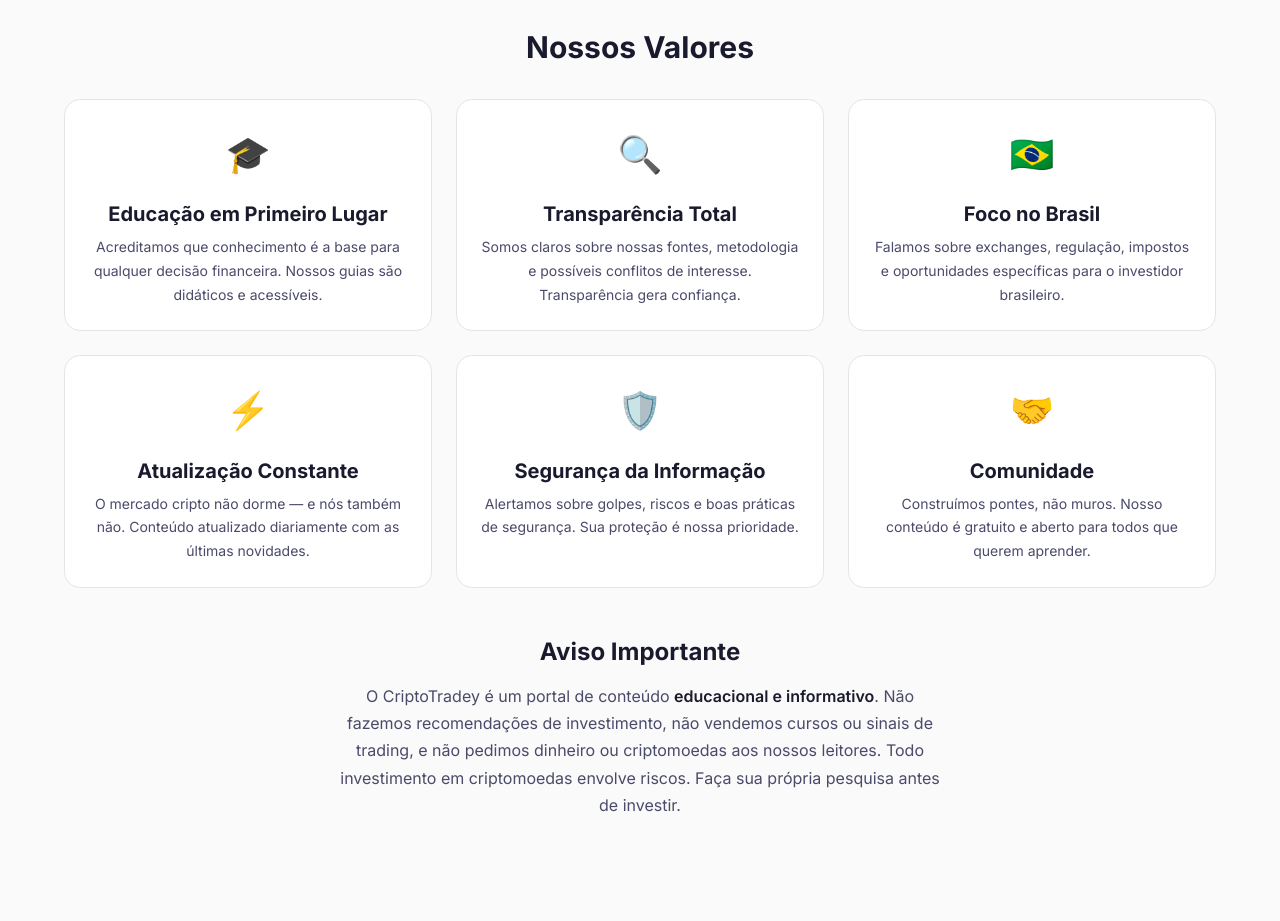
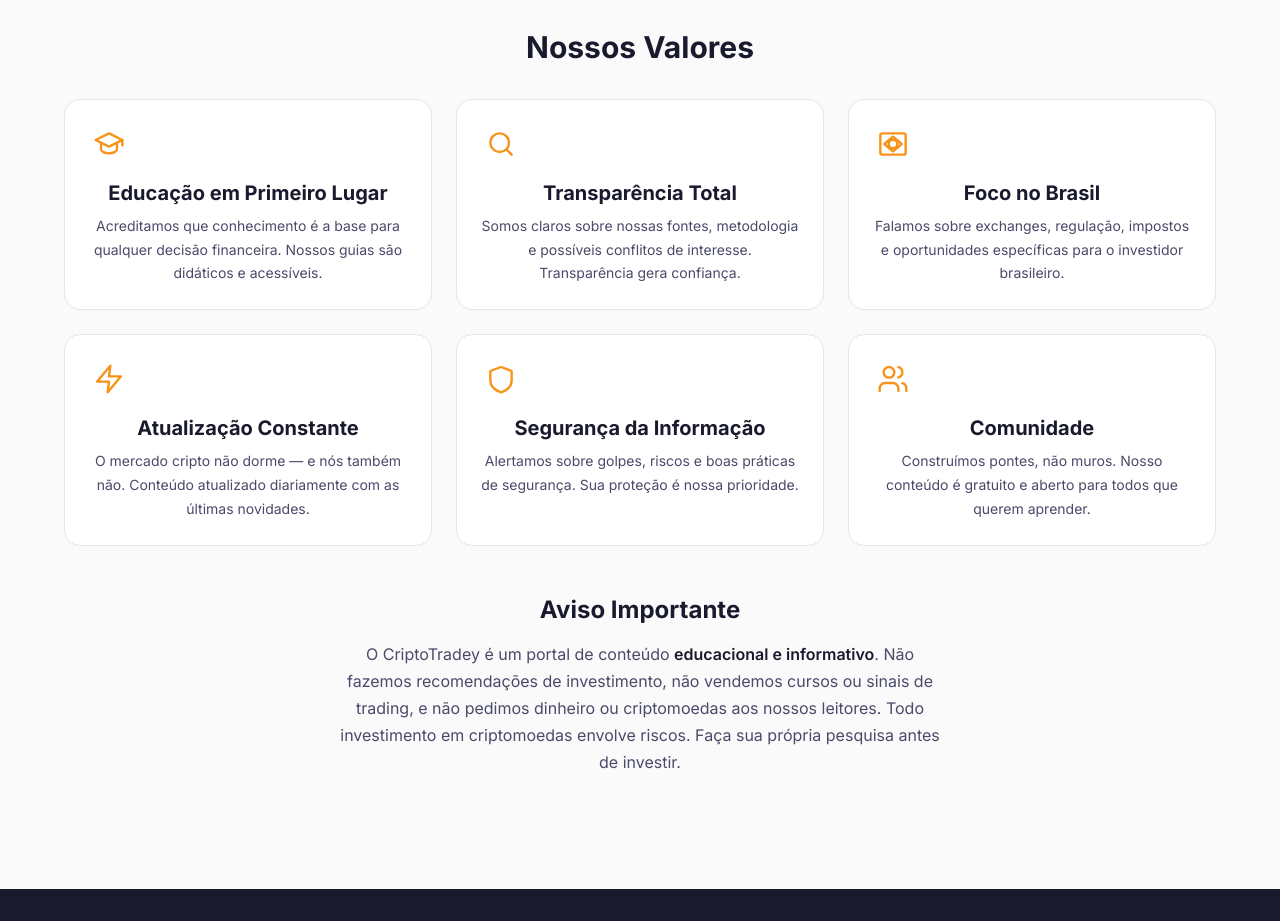
Before and after one commit to wuliu817-png/criptotradey, a plain HTML site: page sobre.html in a window 1280 px wide. Shown: the part 880-1801 px from the top of the page. Drawn offline with Linux system fonts and the light colour scheme.

Commit message:
Replace value-card emoji icons with branded SVG line icons

```diff
--- a/assets/css/style.css
+++ b/assets/css/style.css
@@ -1222,8 +1222,18 @@ strong { font-weight: 600; color: var(--color-text-primary); }
 }
 
 .value-card .value-icon {
-  font-size: var(--text-4xl);
+  width: 40px;
+  height: 40px;
+  display: flex;
+  align-items: center;
+  justify-content: center;
   margin-bottom: var(--space-4);
+  color: var(--color-primary);
+}
+
+.value-card .value-icon svg {
+  width: 32px;
+  height: 32px;
 }
 
 .value-card h4 {
--- a/sobre.html
+++ b/sobre.html
@@ -55,32 +55,32 @@
       <h2 style="text-align:center; margin-top: var(--space-12);">Nossos Valores</h2>
       <div class="values-grid">
         <div class="value-card">
-          <div class="value-icon">🎓</div>
+          <div class="value-icon"><svg viewBox="0 0 24 24" fill="none" stroke="currentColor" stroke-width="1.8" stroke-linecap="round" stroke-linejoin="round" aria-hidden="true"><path d="M22 9 12 4 2 9l10 5 10-5Z"/><path d="M6 11.5V16c0 1.5 2.7 3 6 3s6-1.5 6-3v-4.5"/><path d="M22 9v4"/></svg></div>
           <h4>Educação em Primeiro Lugar</h4>
           <p>Acreditamos que conhecimento é a base para qualquer decisão financeira. Nossos guias são didáticos e acessíveis.</p>
         </div>
         <div class="value-card">
-          <div class="value-icon">🔍</div>
+          <div class="value-icon"><svg viewBox="0 0 24 24" fill="none" stroke="currentColor" stroke-width="1.8" stroke-linecap="round" stroke-linejoin="round" aria-hidden="true"><circle cx="11" cy="11" r="7"/><path d="m20 20-3.5-3.5"/></svg></div>
           <h4>Transparência Total</h4>
           <p>Somos claros sobre nossas fontes, metodologia e possíveis conflitos de interesse. Transparência gera confiança.</p>
         </div>
         <div class="value-card">
-          <div class="value-icon">🇧🇷</div>
+          <div class="value-icon"><svg viewBox="0 0 24 24" fill="none" stroke="currentColor" stroke-width="1.8" stroke-linecap="round" stroke-linejoin="round" aria-hidden="true"><rect x="2.5" y="4" width="19" height="16" rx="1.5"/><path d="M12 6.5 18.5 12 12 17.5 5.5 12Z"/><circle cx="12" cy="12" r="3.2"/></svg></div>
           <h4>Foco no Brasil</h4>
           <p>Falamos sobre exchanges, regulação, impostos e oportunidades específicas para o investidor brasileiro.</p>
         </div>
         <div class="value-card">
-          <div class="value-icon">⚡</div>
+          <div class="value-icon"><svg viewBox="0 0 24 24" fill="none" stroke="currentColor" stroke-width="1.8" stroke-linecap="round" stroke-linejoin="round" aria-hidden="true"><path d="M13 2 3 14h9l-1 8 10-12h-9l1-8Z"/></svg></div>
           <h4>Atualização Constante</h4>
           <p>O mercado cripto não dorme — e nós também não. Conteúdo atualizado diariamente com as últimas novidades.</p>
         </div>
         <div class="value-card">
-          <div class="value-icon">🛡️</div>
+          <div class="value-icon"><svg viewBox="0 0 24 24" fill="none" stroke="currentColor" stroke-width="1.8" stroke-linecap="round" stroke-linejoin="round" aria-hidden="true"><path d="M20 13c0 5-3.5 7.5-8 9-4.5-1.5-8-4-8-9V6l8-3 8 3Z"/></svg></div>
           <h4>Segurança da Informação</h4>
           <p>Alertamos sobre golpes, riscos e boas práticas de segurança. Sua proteção é nossa prioridade.</p>
         </div>
         <div class="value-card">
-          <div class="value-icon">🤝</div>
+          <div class="value-icon"><svg viewBox="0 0 24 24" fill="none" stroke="currentColor" stroke-width="1.8" stroke-linecap="round" stroke-linejoin="round" aria-hidden="true"><path d="M16 21v-2a4 4 0 0 0-4-4H6a4 4 0 0 0-4 4v2"/><circle cx="9" cy="7" r="4"/><path d="M22 21v-2a4 4 0 0 0-3-3.87"/><path d="M16 3.13a4 4 0 0 1 0 7.75"/></svg></div>
           <h4>Comunidade</h4>
           <p>Construímos pontes, não muros. Nosso conteúdo é gratuito e aberto para todos que querem aprender.</p>
         </div>
```
